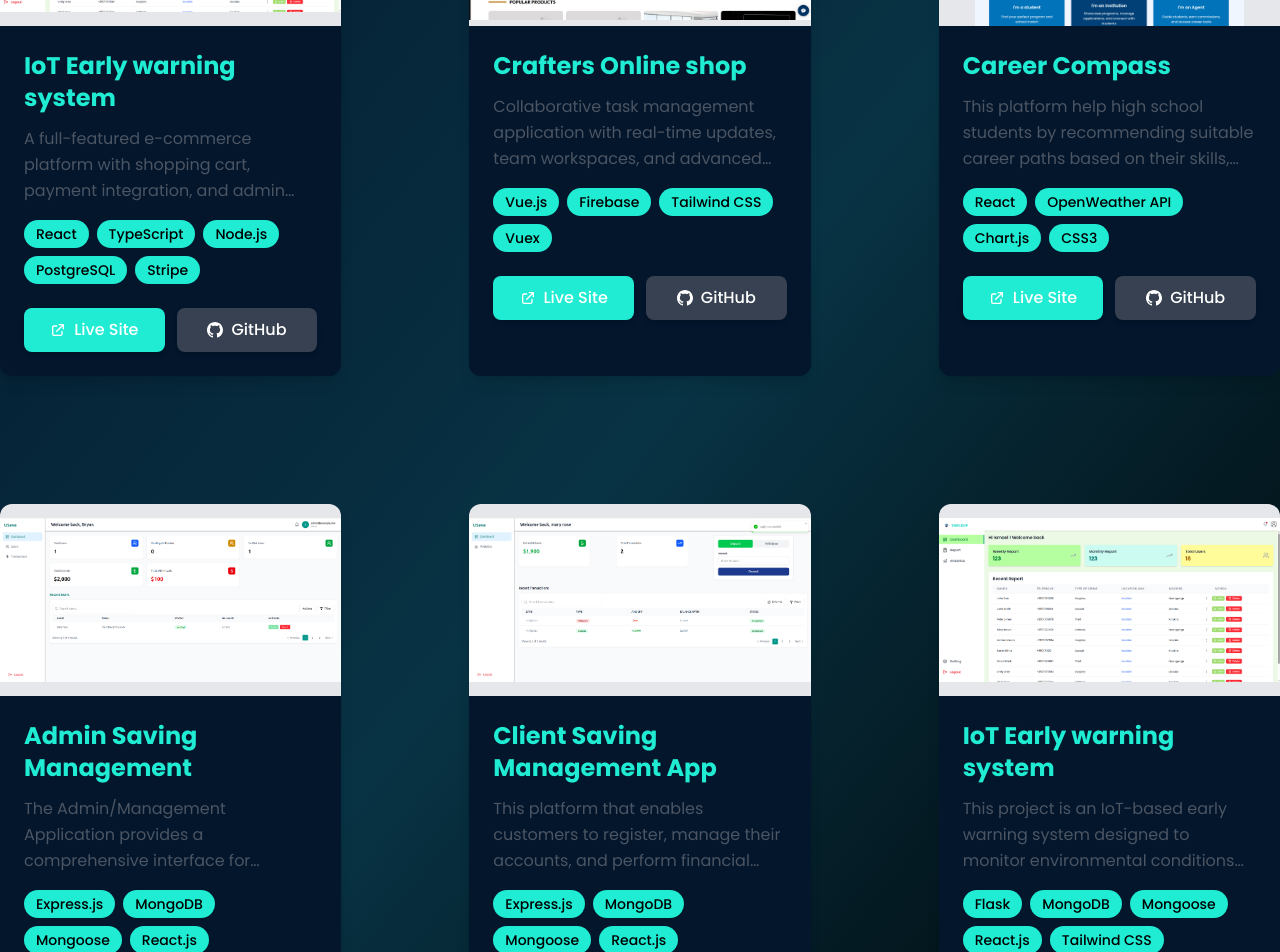
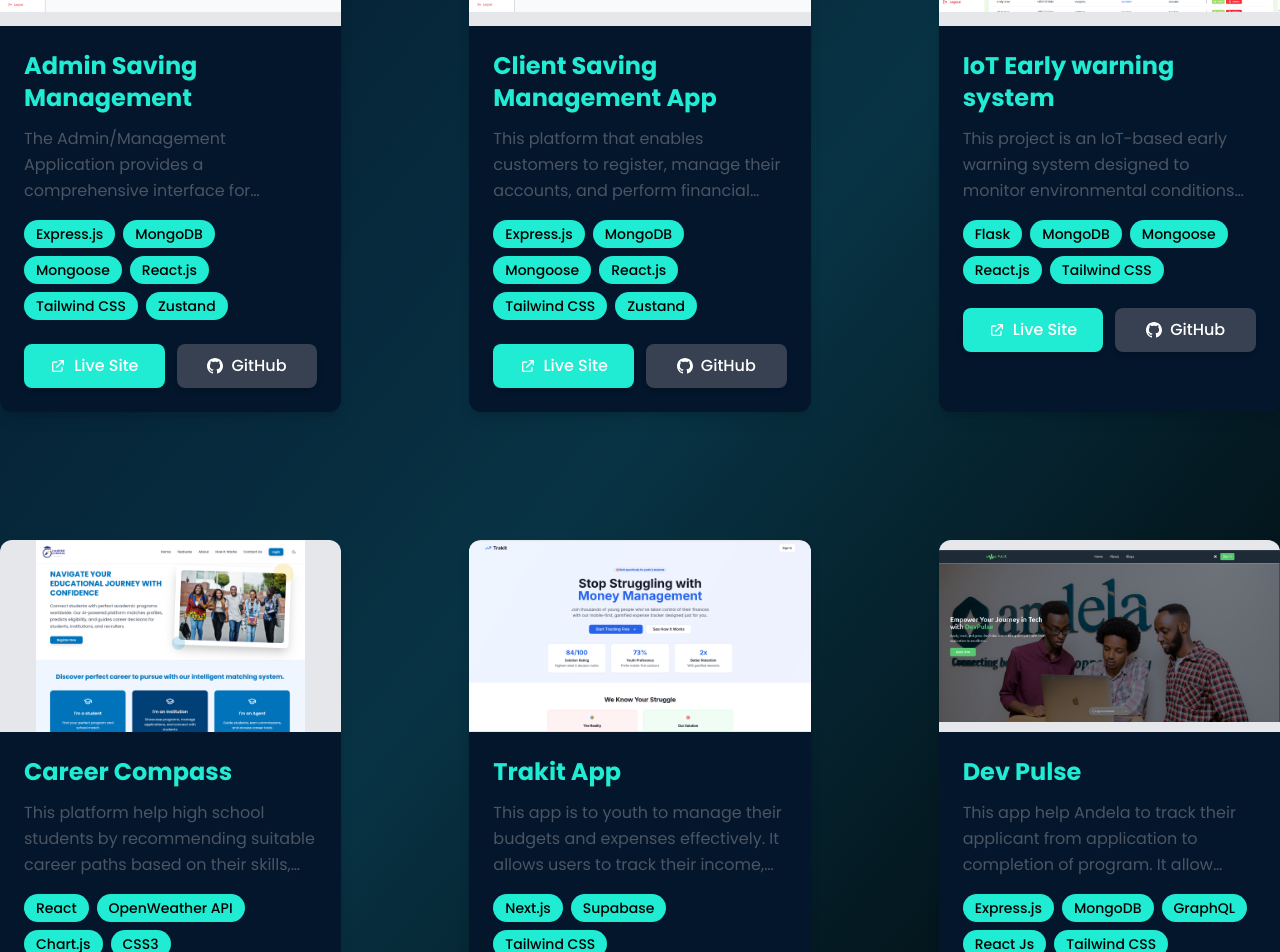
Before and after one commit to Ismaelmurekezi/Portfolio, a React (Vite) app: page /projects in a window 1280 px wide. Shown: the part 360-1312 px from the top of the page. Built offline with nearby package versions, Linux system fonts and the light colour scheme.

Commit message:
solving project data which was not being displayed well

```diff
--- a/src/data/projectsData.js
+++ b/src/data/projectsData.js
@@ -1,31 +1,4 @@
 export const projectsData = [
-  {
-    image: "/AdminDashboard.png",
-    title: "IoT Early warning system",
-    description:
-      "A full-featured e-commerce platform with shopping cart, payment integration, and admin dashboard. Built with modern web technologies for optimal performance.",
-    technologies: ["React", "TypeScript", "Node.js", "PostgreSQL", "Stripe"],
-    liveUrl: "https://ibhews.netlify.app/",
-    githubUrl: "https://github.com/Ismaelmurekezi/ShieldUp-be.git",
-  },
-  {
-    image: "/crafters.png",
-    title: "Crafters Online shop",
-    description:
-      "Collaborative task management application with real-time updates, team workspaces, and advanced filtering capabilities for productivity.",
-    technologies: ["Vue.js", "Firebase", "Tailwind CSS", "Vuex"],
-    liveUrl: "https://crafter-shop.netlify.app/",
-    githubUrl: "https://github.com/example/project",
-  },
-  {
-    image: "/careercampus.png",
-    title: "Career Compass",
-    description:
-      "This platform help high school students by recommending suitable career paths based on their skills, interests, and academic performance using AI. It provides personalized career assessments, resources, and guidance to empower students in making informed decisions about their future.",
-    technologies: ["React", "OpenWeather API", "Chart.js", "CSS3"],
-    liveUrl: "  https://career-comp.netlify.app/",
-    githubUrl: "#",
-  },
   {
     image: "/admin saving management-app.png",
     title: "Admin Saving Management",
@@ -65,18 +38,39 @@ export const projectsData = [
     title: "IoT Early warning system",
     description:
       "This project is an IoT-based early warning system designed to monitor environmental conditions and provide timely alerts to prevent potential theft. It utilizes various sensors to collect data and a web application for real-time monitoring.",
-    technologies: [
-      "Flask",
-      "MongoDB",
-      "Mongoose",
-      "React.js",
-      "Tailwind CSS",
-    ],
+    technologies: ["Flask", "MongoDB", "Mongoose", "React.js", "Tailwind CSS"],
     liveUrl: " https://ibhews.netlify.app/",
     githubUrl: "https://github.com/Ismaelmurekezi/ShieldUp-be.git",
   },
   {
-    image: "/AdminDashboard.png",
+    image: "/careercampus.png",
+    title: "Career Compass",
+    description:
+      "This platform help high school students by recommending suitable career paths based on their skills, interests, and academic performance using AI. It provides personalized career assessments, resources, and guidance to empower students in making informed decisions about their future.",
+    technologies: ["React", "OpenWeather API", "Chart.js", "CSS3"],
+    liveUrl: "  https://career-comp.netlify.app/",
+    githubUrl: "#",
+  },
+  {
+    image: "/trakit.png",
+    title: "Trakit App",
+    description:
+      "This app is to youth to manage their budgets and expenses effectively. It allows users to track their income, set budgets, and monitor spending habits through an intuitive interface and insightful visualizations.",
+    technologies: ["Next.js", "Supabase", "Tailwind CSS"],
+    liveUrl: "https://trakitapp.vercel.app/",
+    githubUrl: "https://github.com/Ismaelmurekezi/Trakit_app.git",
+  },
+  {
+    image: "/devPulse.png",
+    title: "Dev Pulse",
+    description:
+      "This app help Andela to track their applicant from application to completion of program. It allow them to track trainee performance in all aspects including technical skills,discipline and professional skills",
+    technologies: ["Express.js","MongoDB", "GraphQL","React Js","Tailwind CSS"],
+    liveUrl: "",
+    githubUrl: "#",
+  },
+  {
+    image: "/crafters.png",
     title: "Crafters Online shop",
     description:
       "This is multi-vendor e-commerce platform that allows vendor to sell their product and customers to purchase from various sellers in one place.with features like product listing, shopping cart, payment integration, and order management.",
@@ -92,30 +86,6 @@ export const projectsData = [
     githubUrl: "#",
   },
   {
-    image: "/AdminDashboard.png",
-    title: "IoT Early warning system",
-    description:
-      "This project is an IoT-based early warning system designed to monitor environmental conditions and provide timely alerts to prevent potential theft. It utilizes various sensors to collect data and a web application for real-time monitoring.",
-    technologies: [
-      "Flask",
-      "MongoDB",
-      "Mongoose",
-      "React.js",
-      "Tailwind CSS",
-    ],
-    liveUrl: "https://ibhews.netlify.app",
-    githubUrl: "https://github.com/Ismaelmurekezi/ShieldUp-be.git",
-  },
-  {
-    image: "/trakit.png",
-    title: "Trakit App",
-    description:
-      "This app is to youth to manage their budgets and expenses effectively. It allows users to track their income, set budgets, and monitor spending habits through an intuitive interface and insightful visualizations.",
-    technologies: ["Next.js", "Supabase", "Tailwind CSS"],
-    liveUrl: "https://trakitapp.vercel.app/",
-    githubUrl: "https://github.com/Ismaelmurekezi/Trakit_app.git",
-  },
-  {
     image: "/weatherapp.png",
     title: "Weather App",
     description:
@@ -128,7 +98,7 @@ export const projectsData = [
     image: "/country-app.png",
     title: "Country App",
     description:
-      "This application implements user authentication using the MERN stack. It allows users to register, log in, and manage their sessions securely, utilizing JWT for token-based authentication and bcrypt for password hashing.",
+      "This app allow user to search for countries and view detailed information about them, including their capital, population, languages, and more. It utilizes the REST Countries API to fetch data dynamically. ",
     technologies: ["Javascript", "CSS", "REST Countries API"],
     liveUrl: "https://ismaelmurekezi.github.io/Countries-App/",
     githubUrl: "https://github.com/Ismaelmurekezi/Countries-App.git",
@@ -138,19 +108,13 @@ export const projectsData = [
     title: "Authentication Application",
     description:
       "This application implements user authentication using the MERN stack. It allows users to register, log in, and manage their sessions securely, utilizing JWT for token-based authentication and bcrypt for password hashing.",
-    technologies: [
-      "Express.js",
-      "MongoDB",
-      "React.js",
-      "JWT",
-      "tailwind CSS",
-    ],
+    technologies: ["Express.js", "MongoDB", "React.js", "JWT", "tailwind CSS"],
     liveUrl: "",
     githubUrl: "https://github.com/Ismaelmurekezi/Auth.git",
   },
   {
     image: "/calculator1.png",
-    title: "Callculator",
+    title: "Calculator",
     description:
       "This platform help employers to post jobs and job seekers to apply for jobs. It includes features such as job listings, application tracking, and user profiles to facilitate the hiring process.",
     technologies: ["JavaScript", "CSS"],
@@ -158,7 +122,7 @@ export const projectsData = [
     githubUrl: "https://github.com/Ismaelmurekezi/Calculator.git",
   },
   {
-    image: "/iwork.png",
+    image: "/Admin-dashboard.png",
     title: "Iwork Application",
     description:
       "This platform help employers to post jobs and job seekers to apply for jobs. It includes features such as job listings, application tracking, and user profiles to facilitate the hiring process.",
```
